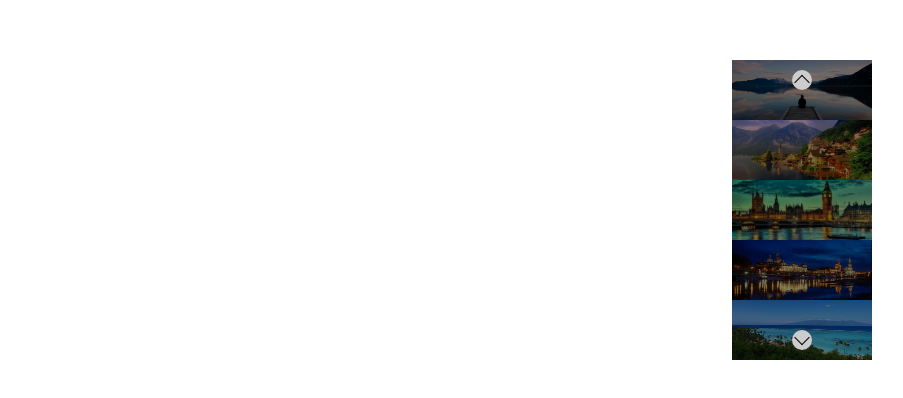
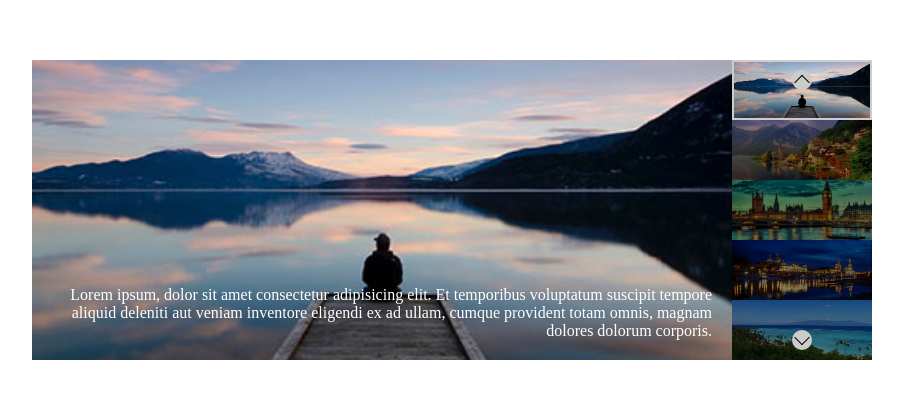
Before and after one commit to SanSciain/vue-slider, a plain HTML site: page index.html in a window 1280 px wide. Shown: the part 190-588 px from the top of the page, without its empty margins (158-1061 px from the left). Drawn offline with nearby package versions, Linux system fonts and the light colour scheme.

Commit message:
Add: all bonus2 and bonus3

```diff
--- a/index.html
+++ b/index.html
@@ -11,9 +11,9 @@
 <body>
     <div id="root">
         <div class="container">
-            <div class="items">
+            <div @mouseenter="stoptimer" @mouseleave="timer" class="items">
 
-                <div v-for="item in countriesList" class="item" :class="{active : item.isActive}">
+                <div v-for="(item,index) in countriesList" class="item" :class="{active : index===current}">
                     <img :src="item.image" :alt="item.name">
                     <div class="text">
                         <p>{{item.text}}</p>
--- a/js/script.js
+++ b/js/script.js
@@ -8,7 +8,7 @@ const app = new Vue(
                     name:"Svezia",
                     image:"img/01.jpg",
                     text:"Lorem ipsum, dolor sit amet consectetur adipisicing elit. Et temporibus voluptatum suscipit tempore aliquid deleniti aut veniam inventore eligendi ex ad ullam, cumque provident totam omnis, magnam dolores dolorum corporis.",
-                    isActive: false
+                    isActive: true
                 },
                 {
                     name:"Svizzera",
@@ -35,11 +35,11 @@ const app = new Vue(
                     isActive: false
                 }
             ],
-            current: 0
+            current: 0,
+            time: 0
         },
         methods: {
             activateItem: function(index){
-                console.log(index);
                 this.current = index;
                 this.countriesList.forEach((element) => {
                     element.isActive=false;
@@ -69,6 +69,15 @@ const app = new Vue(
                     element.isActive=false;
                 });
                 this.countriesList[this.current].isActive=true;
+            },
+
+            timer: function(){
+                const cow = this;
+                this.time = setInterval(cow.nextItem,3000);
+            },
+
+            stoptimer: function(){
+                clearInterval(this.time);
             }
         }
     }
```
